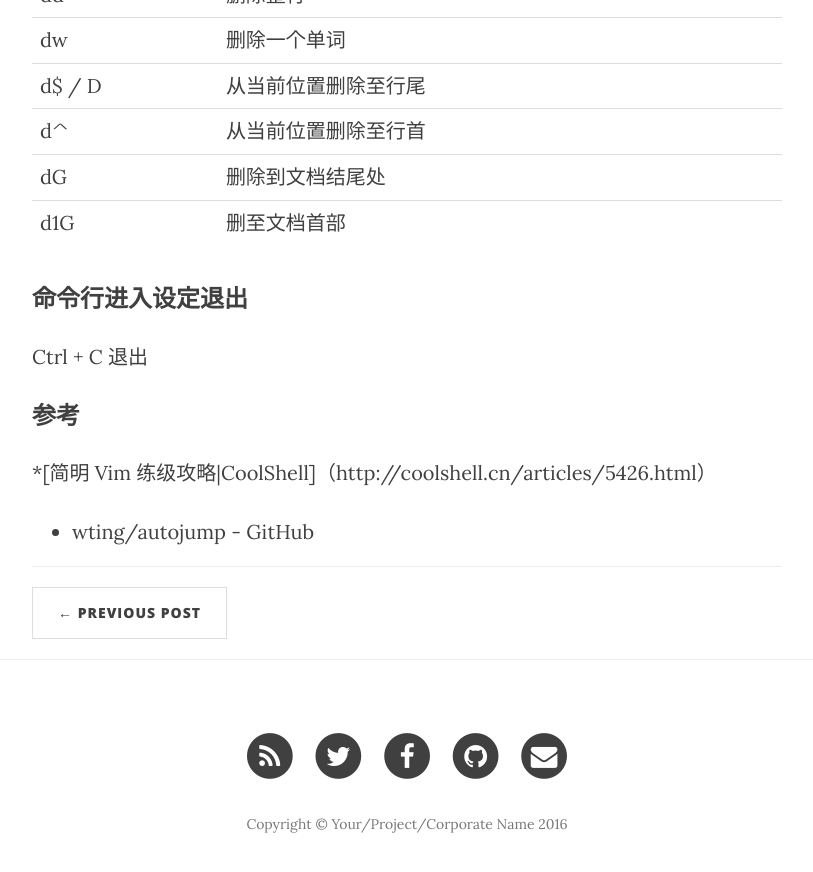
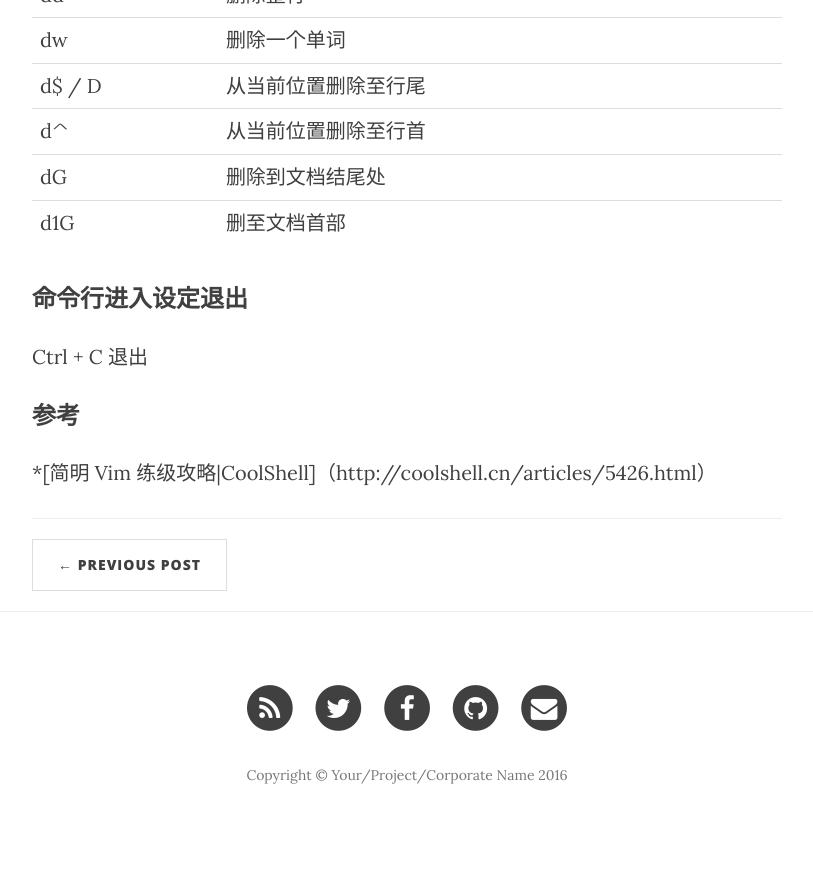
Before and after one commit to hweining/hweining.github.com, a Jekyll site: the page built from _posts/2016-11-30-Vim.md, in a window 1280 px wide and 900 px high, scrolled down 2904 px. Shown: the top 872 px of the window, without its empty margins (233-1046 px from the left). Built offline with Jekyll 4.4.1, drawn with Linux system fonts in a browser that asks for light colours; nearby versions of some CDN libraries; after the commit the page ends 3755 px from its top, so only the background shows below that; some of the changed lines change nothing that is shown.

Commit message:
Update 2016-11-30-Vim.md

```diff
--- a/_posts/2016-11-30-Vim.md
+++ b/_posts/2016-11-30-Vim.md
@@ -3,7 +3,7 @@
 title:      Vim 基础命令
 date:       2016-11-30 21:00:00
 author:     hweining
-header-img: "img/post-bg-05.jpg"
+header-img: "img/post-bg-unix-linux.jpg"
 ---
 
 ## VIM
@@ -102,4 +102,3 @@
 
 ### 参考
 *[简明 Vim 练级攻略|CoolShell]（http://coolshell.cn/articles/5426.html）
-* [wting/autojump - GitHub](https://github.com/wting/autojump)
```
